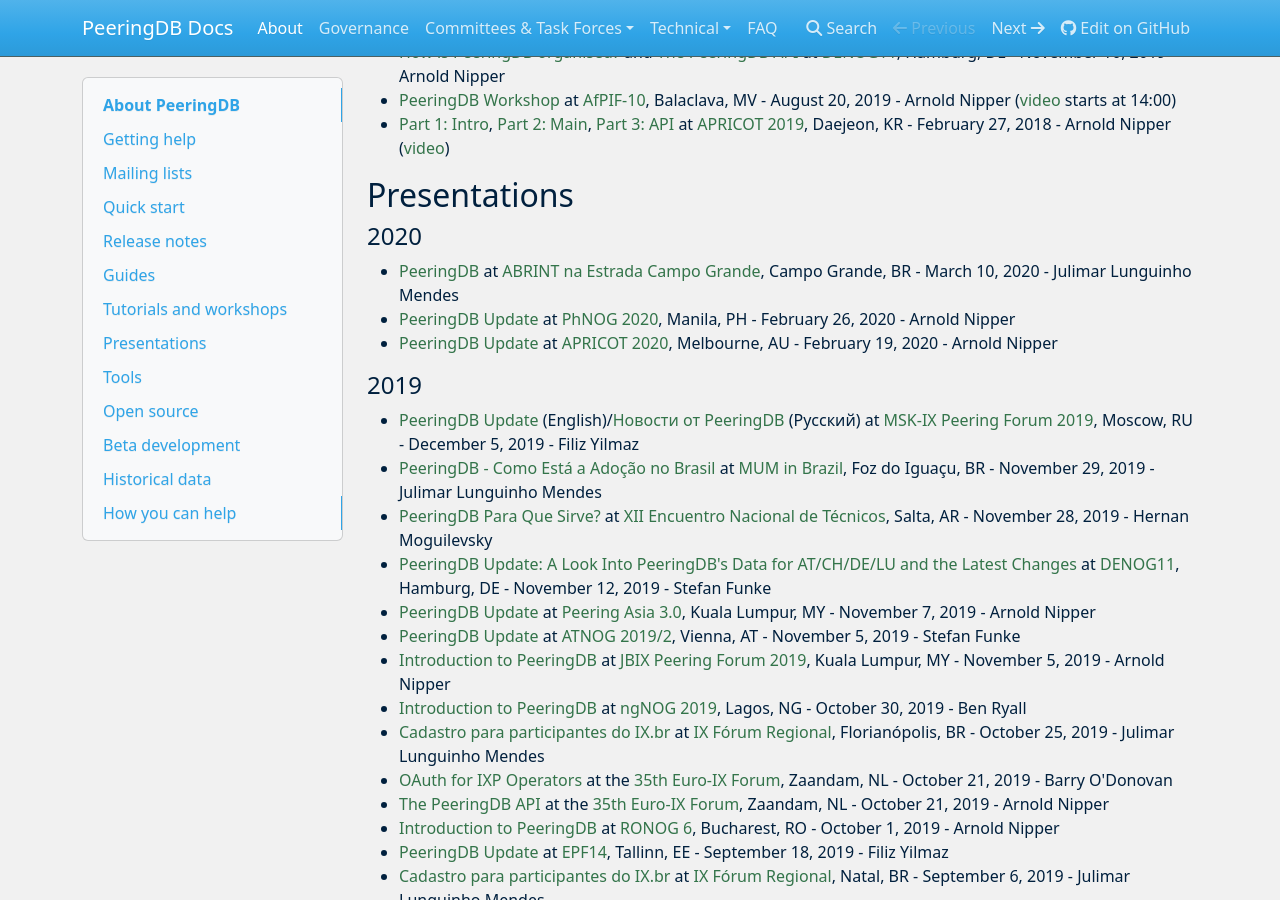
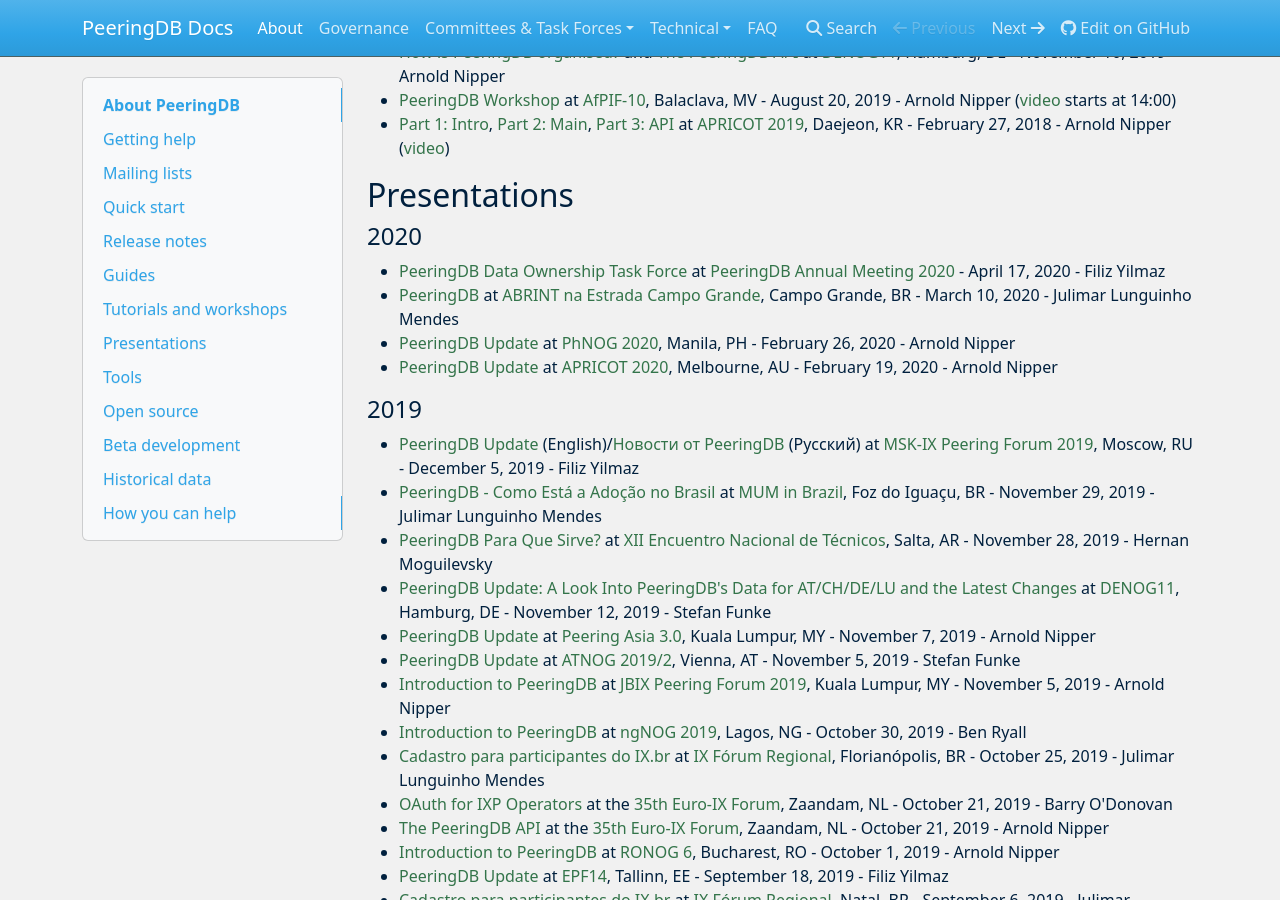
Before and after one commit to peeringdb/docs, an MkDocs documentation site: the page built from docs/index.md, in a window 1280 px wide and 900 px high, scrolled down 1566 px. Built offline with MkDocs 1.6.1, drawn with Linux system fonts in a browser that asks for light colours; nearby versions of some CDN libraries.

Commit message:
Added Filiz's DOTF presentation.

```diff
--- a/docs/index.md
+++ b/docs/index.md
@@ -64,6 +64,7 @@
 
 #### 2020
 
+- [PeeringDB Data Ownership Task Force](presentation/20200417-DataTF-AnnualMtg-Update-Filiz-Yilmaz.pdf) at [PeeringDB Annual Meeting 2020](https://www.facebook.com/events/580338329488711/) - April 17, 2020 - Filiz Yilmaz
 - [PeeringDB](presentation/ABRINT_na_Estrada_Campo_Grande-peeringdb-20200310.pdf) at [ABRINT na Estrada Campo Grande](https://www.sympla.com.br/abrint-na-estrada-campo-grande---ms__769250), Campo Grande, BR - March 10, 2020 - Julimar Lunguinho Mendes
 - [PeeringDB Update](presentation/20200226-PhNOG-Arnold-Nipper.pdf) at [PhNOG 2020](http://phnog.com/phnog-2020-manila/), Manila, PH - February 26, 2020 - Arnold Nipper
 - [PeeringDB Update](presentation/20200219-Apricot-Arnold-Nipper.pdf) at [APRICOT 2020](https://2020.apricot.net/program/schedule/#/day/8), Melbourne, AU - February 19, 2020 - Arnold Nipper
```
